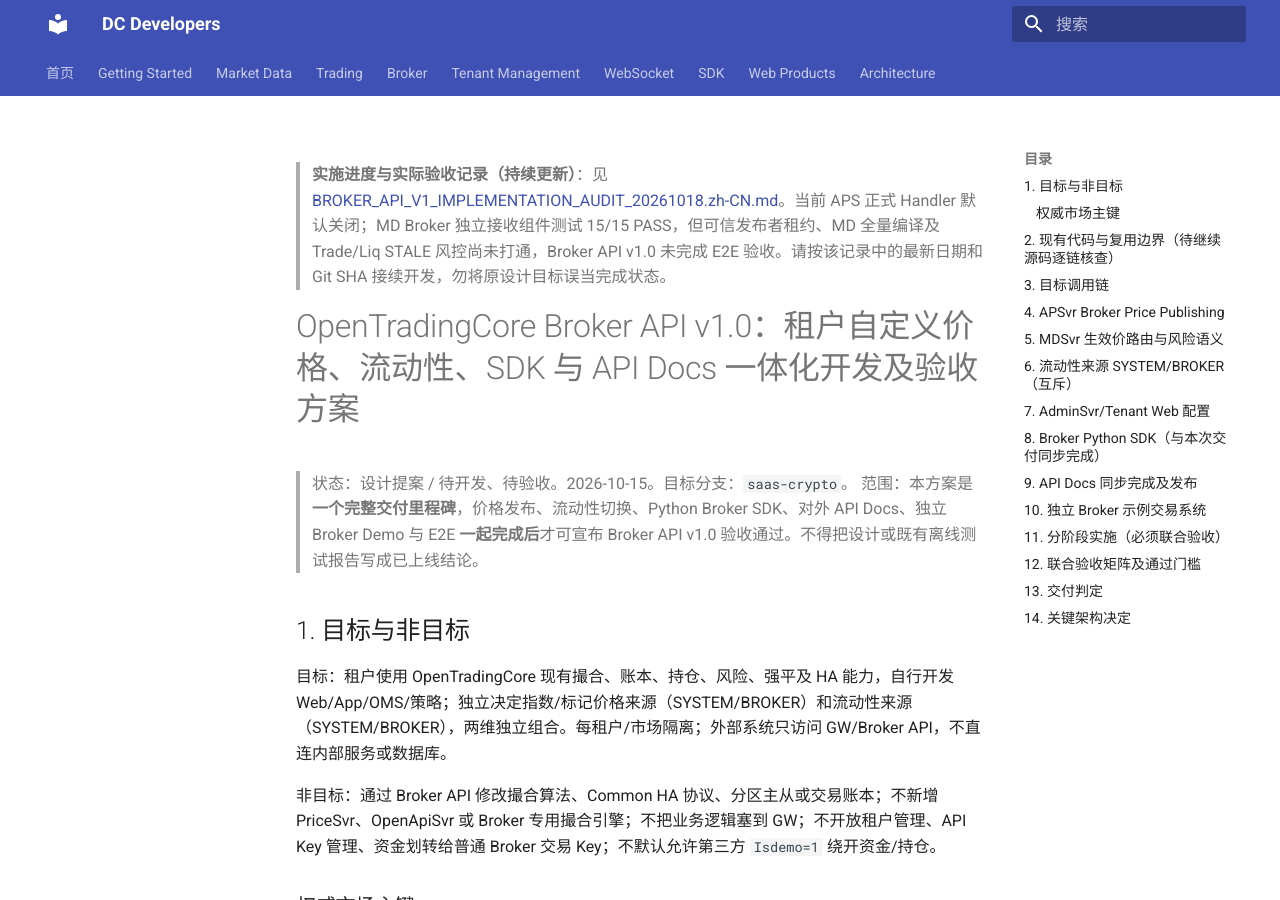
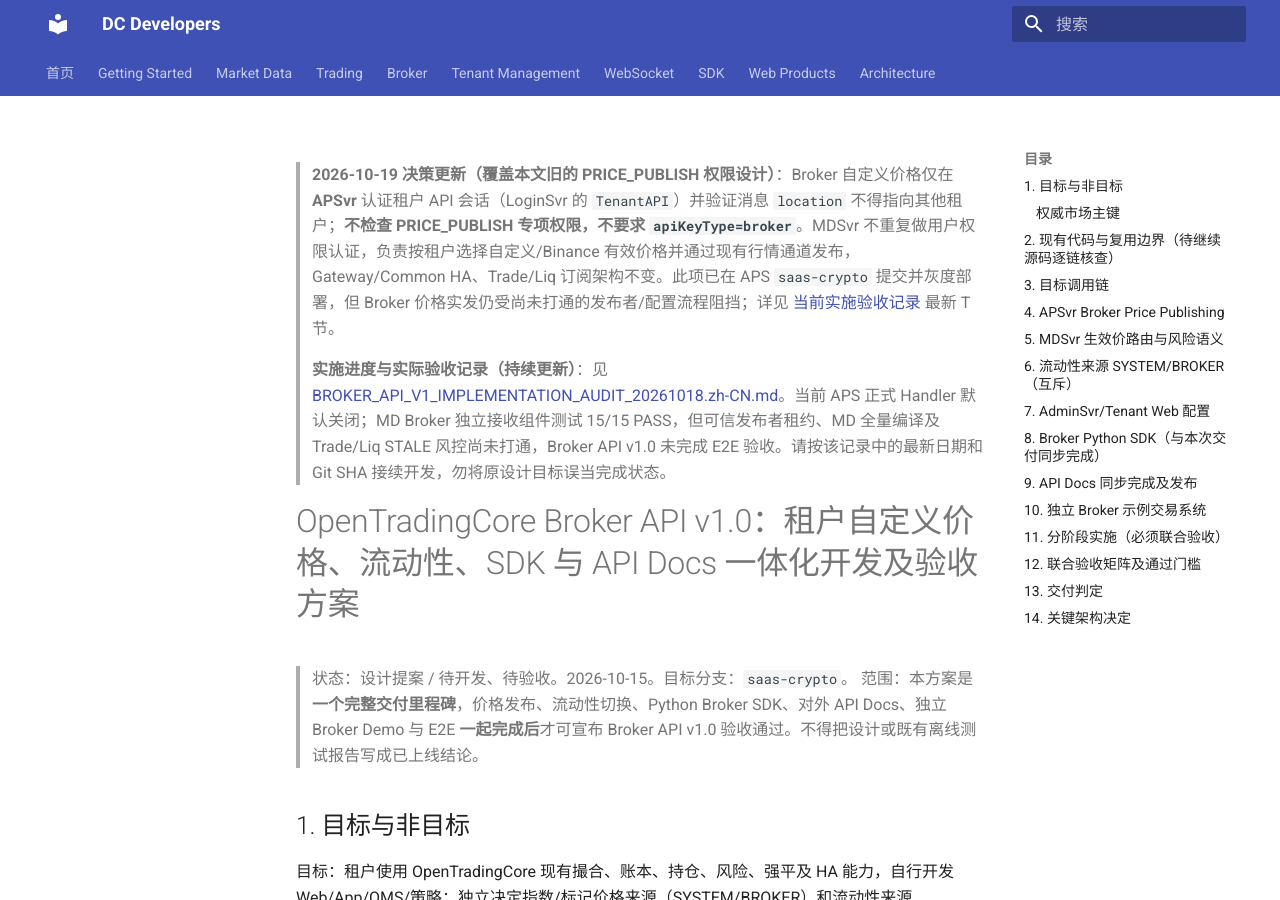
Before and after one commit to bliplink/dc-quant-deploy, an MkDocs documentation site: the page built from docs/BROKER_API_TENANT_PRICE_LIQUIDITY_PYTHON_SDK_DOCS_PLAN_20261015.zh-CN.md, in a window 1280 px wide and 900 px high. Built offline with MkDocs 1.6.1 and Material for MkDocs 9.7.7, drawn with Linux system fonts in a browser that asks for light colours.

Commit message:
docs(broker): supersede PRICE_PUBLISH scope with authenticated tenant ownership only [skip ci]

```diff
--- a/docs/BROKER_API_TENANT_PRICE_LIQUIDITY_PYTHON_SDK_DOCS_PLAN_20261015.zh-CN.md
+++ b/docs/BROKER_API_TENANT_PRICE_LIQUIDITY_PYTHON_SDK_DOCS_PLAN_20261015.zh-CN.md
@@ -1,3 +1,5 @@
+> **2026-10-19 决策更新（覆盖本文旧的 PRICE_PUBLISH 权限设计）**：Broker 自定义价格仅在 **APSvr** 认证租户 API 会话（LoginSvr 的 `TenantAPI`）并验证消息 `location` 不得指向其他租户；**不检查 PRICE_PUBLISH 专项权限，不要求 `apiKeyType=broker`**。MDSvr 不重复做用户权限认证，负责按租户选择自定义/Binance 有效价格并通过现有行情通道发布，Gateway/Common HA、Trade/Liq 订阅架构不变。此项已在 APS `saas-crypto` 提交并灰度部署，但 Broker 价格实发仍受尚未打通的发布者/配置流程阻挡；详见 [当前实施验收记录](BROKER_API_V1_IMPLEMENTATION_AUDIT_20261018.zh-CN.md) 最新 T 节。
+
 > **实施进度与实际验收记录（持续更新）**：见 [BROKER_API_V1_IMPLEMENTATION_AUDIT_20261018.zh-CN.md](BROKER_API_V1_IMPLEMENTATION_AUDIT_20261018.zh-CN.md)。当前 APS 正式 Handler 默认关闭；MD Broker 独立接收组件测试 15/15 PASS，但可信发布者租约、MD 全量编译及 Trade/Liq STALE 风控尚未打通，Broker API v1.0 未完成 E2E 验收。请按该记录中的最新日期和 Git SHA 接续开发，勿将原设计目标误当完成状态。
 
 # OpenTradingCore Broker API v1.0：租户自定义价格、流动性、SDK 与 API Docs 一体化开发及验收方案
```
